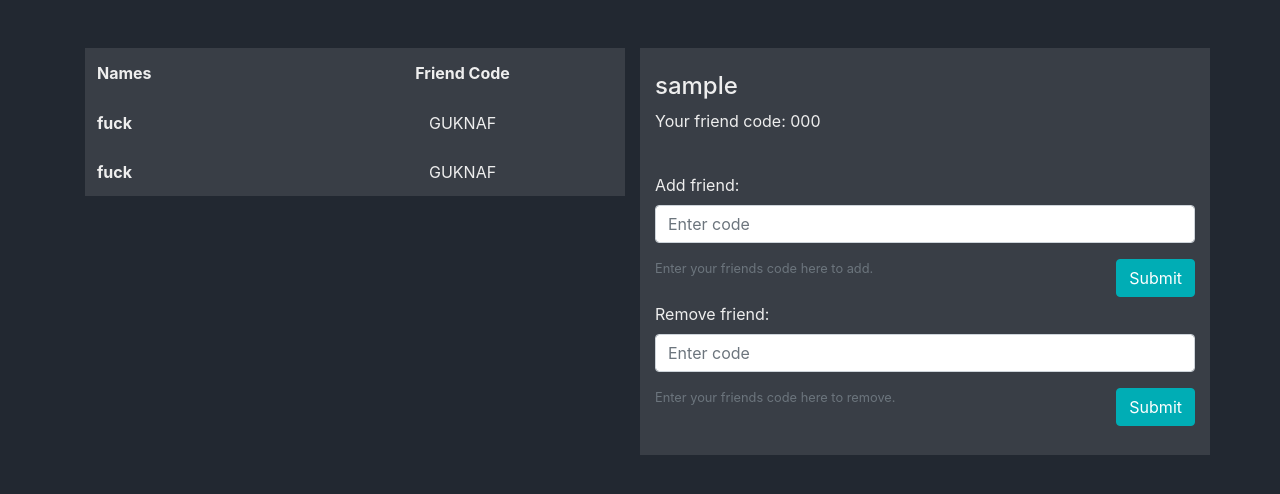
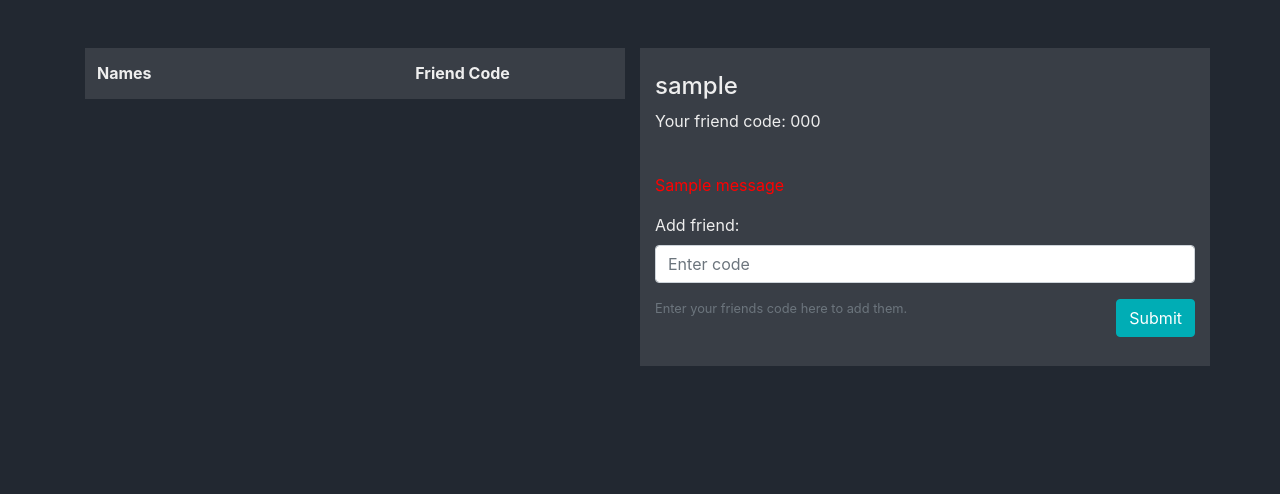
Before and after one commit to asakahn/MessengerSite_Flask, a Flask app: page /friends/ in a window 1280 px wide. Shown: the part 56-550 px from the top of the page. Run offline with Flask 2, Linux system fonts and the light colour scheme; the visitor is signed in with stand-in values (Sample User, id 1); tables that the repository leaves empty hold one stand-in row (values such as "Sample post"); one stand-in notice (Sample message) is shown; lists and menus that the app fills with data are empty; some libraries are stand-ins or nearby versions.

Commit message:
Update friends.html

```diff
--- a/templates/friends.html
+++ b/templates/friends.html
@@ -26,7 +26,7 @@ Friends Page
   </div>
 </nav>
 <br/>
-</br/>
+<br/>
 <div class="container">
   <div class="row">
     <div class="col">
@@ -38,14 +38,12 @@ Friends Page
           </tr>
         </thead>
         <tbody>
-          <tr>
-            <th scope="row">fuck</th>
-            <td scope="row" style="text-align:center;">GUKNAF</td>
-          </tr>
-          <tr>
-            <th scope="row">fuck</th>
-            <td scope="row" style="text-align:center;">GUKNAF</td>
-          </tr>
+          {% for i,j in friendsNames|zip(friendsCodes) %}
+            <tr>
+              <th scope="row">{{i}}</th>
+              <td scope="row" style="text-align:center;">{{j}}</td>
+            </tr>
+          {% endfor %}
         </tbody>
       </table>
     </div>
@@ -54,25 +52,23 @@ Friends Page
       <h4>{{username}}</h4>
       <p>Your friend code: {{friendcode}}</p>
       <br/>
+      {% with messages = get_flashed_messages() %}
+        {% if messages %}
+          {% for msg in messages %}
+            <p style="color:red;">{{msg}}</p>
+          {% endfor %}
+        {% endif %}
+      {% endwith %}
       <form action="#" method="POST">
         <div class="form-group">
           <label>Add friend:</label>
           <input type="text" class="form-control" placeholder="Enter code" name="friendAddCode" value="{{friendAddCode if friendAddCode}}">
         </div>
         <button type="submit" style="float:right;"class="btn btn-primary" value="submit">Submit</button>
-        <small class="form-text text-muted">Enter your friends code here to add.</small>
+        <small class="form-text text-muted">Enter your friends code here to add them.</small>
       </form>
       <br/>
-      <form action="#" method="POST">
-        <div class="form-group">
-          <label>Remove friend:</label>
-          <input type="text" class="form-control" placeholder="Enter code" name="friendRemoveCode" value="{{friendRemoveCode if friendRemoveCode}}">
-        </div>
-        <button type="submit" style="float:right;"class="btn btn-primary" value="submit">Submit</button>
-        <small class="form-text text-muted">Enter your friends code here to remove.</small>
       <br/>
-      <br/>
-      </form>
     </div>
   </div>
 </div>
```
